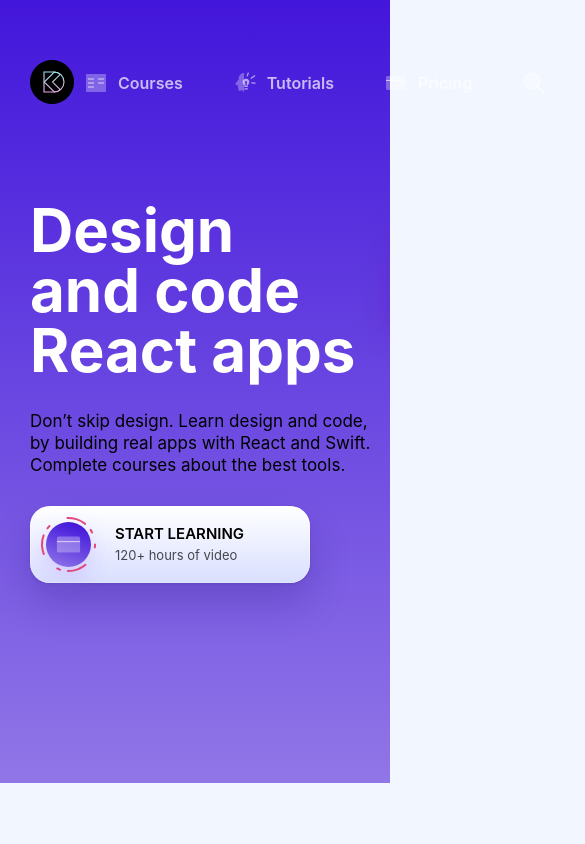
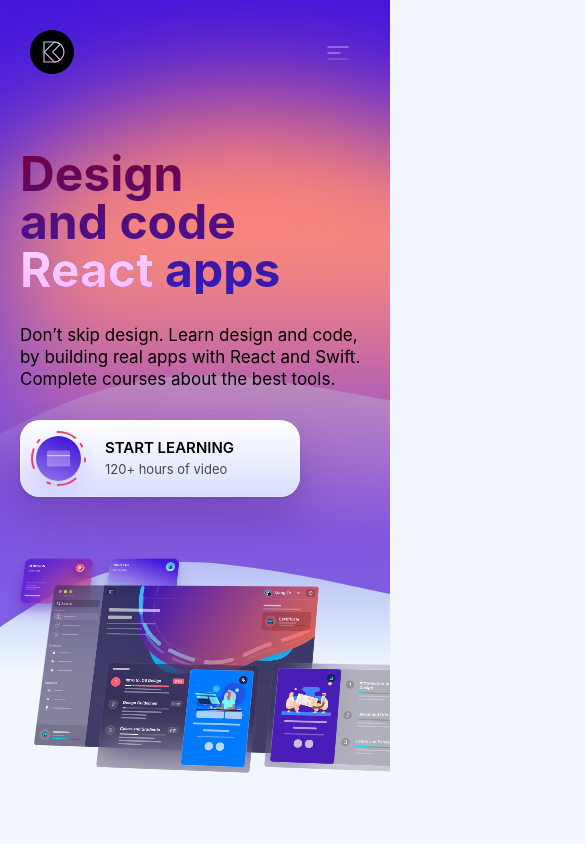
Before and after one commit to hazelnutx/designcode-react-design, a Gatsby site: page / in a window 390 px wide. Shown: the top 844 px of the page, 585 px wide, since content can reach past the window. Built offline with nearby package versions, Linux system fonts and the light colour scheme; Gatsby itself is replaced by a stand-in of ours.

Commit message:
background svg waves, responsivnes, dropdown interactions, background text cliping

```diff
--- a/src/components/animations/MockupAnimation.js
+++ b/src/components/animations/MockupAnimation.js
@@ -16,6 +16,15 @@ export const MockupAnimation = () => {
 const Wrapper = styled.div`
   position: relative;
   perspective: 5000;
+
+  @media (max-width: 768px) {
+    transform: scale(0.6);
+    transform-origin: top left;
+  }
+
+  @media (max-width: 450px) {
+    transform: scale(0.4);
+  }
 
   div {
     transform: rotateY(-20deg) rotateX(20deg);
--- /dev/null
+++ b/src/components/backgrounds/WaveBackground.js
@@ -0,0 +1,42 @@
+import React from "react"
+import styled from "styled-components"
+
+export const WaveBackground = () => {
+  return (
+    <Wrapper>
+      <Background />
+      <Wave
+        src="/images/waves/hero-wave1.svg"
+        style={{ top: "100px", filter: "blur(60px)" }}
+      />
+      <Wave src="/images/waves/hero-wave2.svg" style={{ top: "350px" }} />
+      <BottomWave src="/images/waves/hero-wave3.svg" style={{ top: "550px" }} />
+    </Wrapper>
+  )
+}
+
+const Wrapper = styled.div`
+  position: relative;
+`
+
+const Wave = styled.img`
+  position: absolute;
+  z-index: -1;
+
+  @media (min-width: 1440px) {
+    width: 100%;
+  }
+`
+const BottomWave = styled(Wave)`
+  @media (prefers-color-scheme: dark) {
+    content: url("/images/waves/hero-wave3-dark.svg");
+  }
+`
+
+const Background = styled.div`
+  background: linear-gradient(180deg, #4316db 0%, #9076e7 100%);
+  position: absolute;
+  width: 100%;
+  height: 800px;
+  z-index: -1;
+`
--- a/src/components/layout/Header.js
+++ b/src/components/layout/Header.js
@@ -7,17 +7,39 @@ import { MenuTooltip } from "../../tooltips/MenuTooltip"
 
 export const Header = () => {
   const [isOpen, setIsOpen] = useState(false)
+  const ref = React.useRef()
+  const tooltipRef = React.useRef()
 
   const handleClick = e => {
     e.preventDefault()
     setIsOpen(!isOpen)
   }
+
+  const item = { title: "", icon: "/images/icons/hamburger.svg", link: "" }
+
+  const handleClickOutside = e => {
+    if (
+      ref.current &&
+      !ref.current.contains(e.target) &&
+      !tooltipRef.current.contains(e.target)
+    ) {
+      setIsOpen(false)
+    }
+  }
+
+  React.useEffect(() => {
+    document.addEventListener("mousedown", handleClickOutside)
+    return () => {
+      document.removeEventListener("mousedown", handleClickOutside)
+    }
+  }, [])
+
   return (
     <Wrapper>
       <Link to="/">
         <img src="/images/logos/logo.svg" />
       </Link>
-      <MenuWrapper>
+      <MenuWrapper ref={ref}>
         {menuData.map((item, index) =>
           item.link === "/account" ? (
             <MenuButton item={item} key={index} onClick={e => handleClick(e)} />
@@ -25,8 +47,13 @@ export const Header = () => {
             <MenuButton item={item} key={index} />
           )
         )}
+        <HamburgerWrapper>
+          <MenuButton item={item} onClick={e => handleClick(e)} />
+        </HamburgerWrapper>
       </MenuWrapper>
-      <MenuTooltip isOpen={isOpen} />
+      <div ref={tooltipRef}>
+        <MenuTooltip isOpen={isOpen} />
+      </div>
     </Wrapper>
   )
 }
@@ -40,10 +67,32 @@ const Wrapper = styled.div`
   justify-content: space-between;
   padding: 0 30px;
   align-items: center;
+
+  @media (max-width: 768px) {
+    top: 30px;
+  }
+  @media (max-width: 450) {
+    top: 20px;
+    padding: 0 20px;
+  }
 `
 
 const MenuWrapper = styled.div`
   display: grid;
   gap: 30px;
   grid-template-columns: repeat(${menuData.length}, auto);
+
+  @media (max-width: 768px) {
+    > a {
+      display: none;
+    }
+    grid-template-columns: auto;
+  }
 `
+const HamburgerWrapper = styled.div`
+  display: none;
+
+  @media (max-width: 768px) {
+    display: block;
+  }
+`
--- a/src/components/sections/HeroSection.js
+++ b/src/components/sections/HeroSection.js
@@ -2,18 +2,21 @@ import React from "react"
 
 import { H1, MediumText } from "../styles/TextStyles"
 
-import styled from "styled-components"
+import styled, { keyframes } from "styled-components"
 import { themes } from "../styles/ColorStyles"
 import { PurchaseButton } from "../buttons/PurchaseButton"
 import { MockupAnimation } from "../animations/MockupAnimation"
+import { WaveBackground } from "../backgrounds/WaveBackground"
 
 export const HeroSection = () => {
   return (
     <Wrapper>
+      <WaveBackground />
       <ContentWrapper>
         <TextWrapper>
           <Title>
-            Design <br /> and code React apps
+            {" "}
+            Design <br /> and code <span>React</span> apps{" "}
           </Title>
           <Description>
             Don’t skip design. Learn design and code, by building real apps with
@@ -30,8 +33,12 @@ export const HeroSection = () => {
   )
 }
 
+const animation = keyframes`
+  from { opacity: 0; transform: translateY(-10px);filter: blur(10px); }
+  to { opacity: 1; transform: translateY(0px); filter: blur(0px);}
+`
+
 const Wrapper = styled.div`
-  background: linear-gradient(180deg, #4316db 0%, #9076e7 100%);
   overflow: hidden;
 `
 
@@ -41,14 +48,52 @@ const ContentWrapper = styled.div`
   padding: 200px 30px;
   display: grid;
   grid-template-columns: 360px auto;
+
+  @media (max-width: 450px) {
+    grid-template-columns: auto;
+    gap: 60px;
+    padding: 150px 20px 250px;
+  }
 `
 const TextWrapper = styled.div`
   max-width: 360px;
   display: grid;
   gap: 30px;
+
+  > * {
+    opacity: 0;
+    animation: ${animation} 1s forwards;
+
+    :nth-child(1) {
+      animation-delay: 0s;
+    }
+    :nth-child(2) {
+      animation-delay: 0.2s;
+    }
+    :nth-child(3) {
+      animation-delay: 0.4s;
+    }
+  }
 `
 const Title = styled(H1)`
   color: ${themes.dark.text1};
+  background: linear-gradient(180deg, #730040 0%, #301cbe 100%);
+  background-clip: text;
+  /* For Safari and Chrome, I need to pass the -webkit also otherwise will not show */
+  -webkit-background-clip: text;
+  /* Setting the color to transparant, it lets the gradient clip to show */
+  color: transparent;
+
+  span {
+    background: linear-gradient(180deg, #ffd7ff 0%, #ffb6ff 100%);
+    background-clip: text;
+    -webkit-background-clip: text;
+    color: transparent;
+  }
+
+  @media (max-width: 768px) {
+    font-size: 48px;
+  }
 `
 const Description = styled(MediumText)`
   font-size: 17px;
--- a/src/components/styles/TextStyles.js
+++ b/src/components/styles/TextStyles.js
@@ -3,16 +3,26 @@ import styled from "styled-components"
 export const H1 = styled.h1`
   font-weight: bold;
   font-size: 60px;
+
+  @media (max-width: 450px) {
+    font-size: 34px;
+  }
 `
 
 export const H2 = styled.h2`
   font-weight: bold;
   font-size: 40px;
+  @media (max-width: 450px) {
+    font-size: 28px;
+  }
 `
 
 export const H3 = styled.h3`
   font-weight: bold;
   font-size: 30px;
+  @media (max-width: 450px) {
+    font-size: 24px;
+  }
 `
 
 export const BodyIntro = styled.p`
```
Also changed, not shown: static/images/waves/hero-wave3-dark.svg (added).
